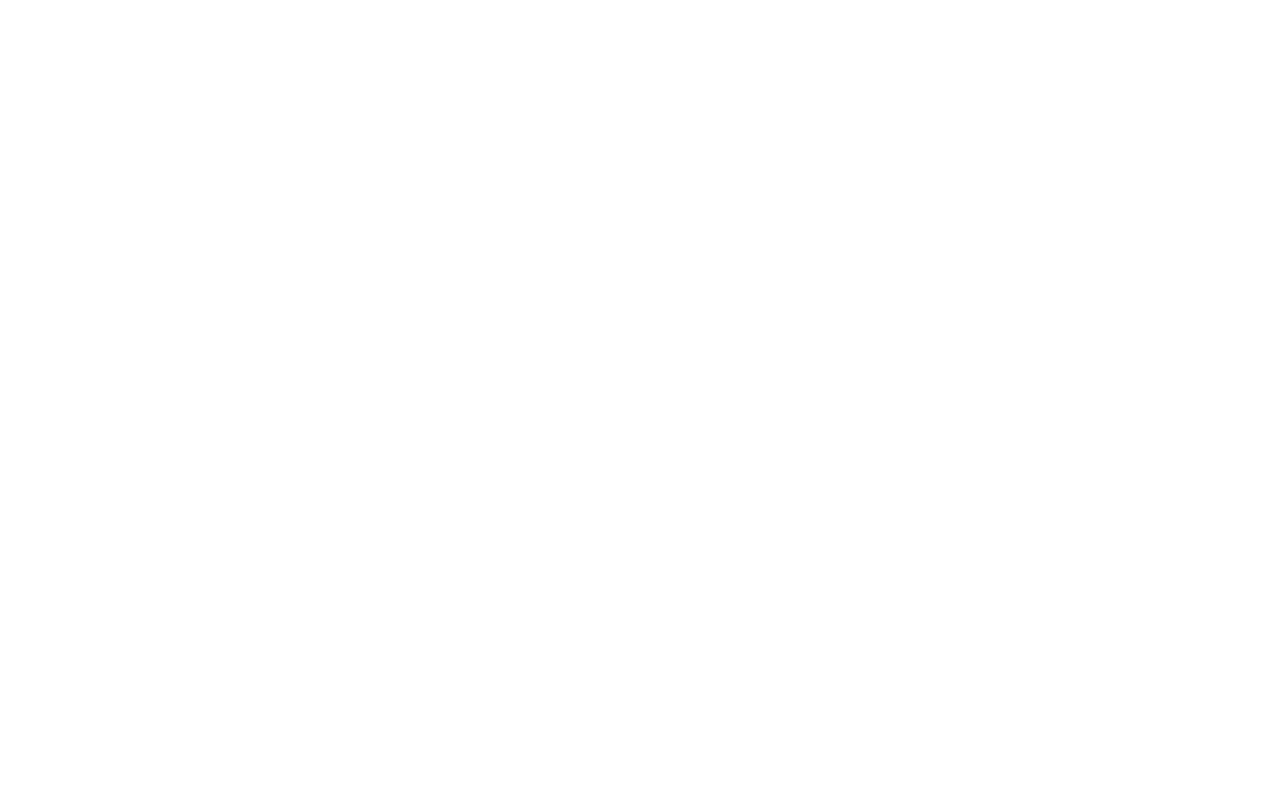
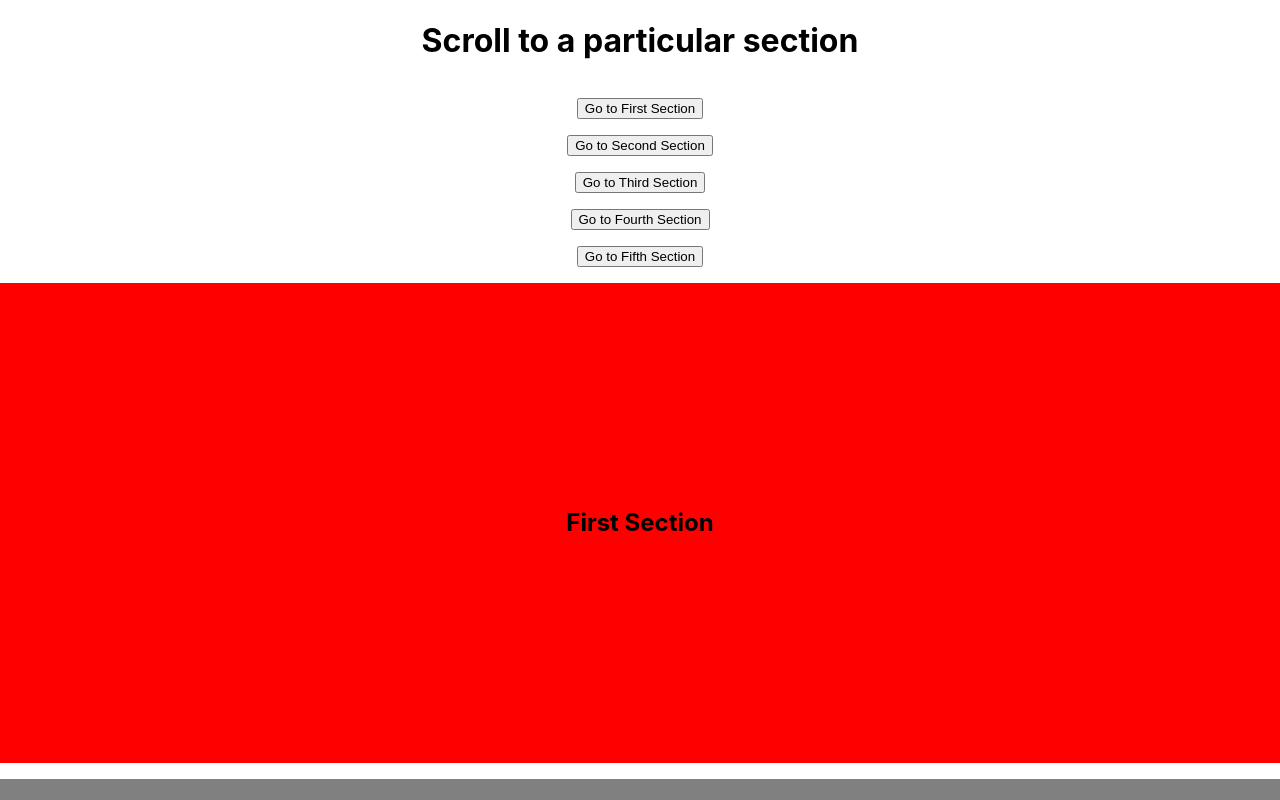
Before and after one commit to PavelPaliakou/React_samples, a React (Create React App) app: page / in a window 1280 px wide. Shown: the top 800 px of the page. Built offline with nearby package versions, Linux system fonts and the light colour scheme.

Commit message:
scroll to particular section

```diff
--- a/src/App.js
+++ b/src/App.js
@@ -1,4 +1,5 @@
 import './App.css';
+import ScrollToParticularSection from './components/scroolToParticularSection';
 // import TestUseResponsiveHook from './components/CustomUseResponsiveHook/test';
 // import TopBottomScrollButton from './components/topBottomScrollButton';
 // import TestCustomUseFetchHook from './components/customUseFetchHook/test';
@@ -60,6 +61,8 @@ function App() {
       {/* <TestUseResponsiveHook /> */}
 
       {/* <TopBottomScrollButton /> */}
+
+      <ScrollToParticularSection />
     </div>
   );
 }
--- /dev/null
+++ b/src/components/scroolToParticularSection/index.jsx
@@ -0,0 +1,73 @@
+import { useRef } from "react";
+import "./styles.css";
+
+export default function ScrollToSection() {
+    const refs = useRef([]);
+
+    const sections = [
+        {
+            label: "First Section",
+            style: {
+                background: "red",
+            },
+        },
+        {
+            label: "Second Section",
+            style: {
+                background: "grey",
+            },
+        },
+        {
+            label: "Third Section",
+            style: {
+                background: "blue",
+            },
+        },
+        {
+            label: "Fourth Section",
+            style: {
+                background: "green",
+            },
+        },
+        {
+            label: "Fifth Section",
+            style: {
+                background: "orange",
+            },
+        },
+    ];
+
+
+    function handleScrollToSection(sectionIndex) {
+        let pos = refs.current[sectionIndex].getBoundingClientRect().top;
+
+        window.scrollTo({
+            top: pos,
+            behavior: "smooth",
+        });
+    }
+
+    return (
+        <div className="container">
+            <h1>Scroll to a particular section</h1>
+            {
+                sections.map((element, index) => (
+                    <button key={index} onClick={() => handleScrollToSection(index)}>
+                        Go to {element.label}
+                    </button>
+                ))
+            }
+
+            {sections.map((element, index) => (
+                <section key={index}
+                    ref={(e) => (refs.current[index] = e)}
+                    className="section-container"
+                    style={element.style}>
+
+                    <h2>{element.label}</h2>
+
+                </section>
+            ))}
+        </div>
+    );
+}
--- /dev/null
+++ b/src/components/scroolToParticularSection/styles.css
@@ -0,0 +1,19 @@
+.container {
+    display: flex;
+    flex-direction: column;
+    justify-content: center;
+    align-items: center;
+    gap: 1rem;
+    width: 100%;
+    height: 100%;
+    min-height: 100vh;
+}
+
+.section-container {
+    display: flex;
+    justify-content: center;
+    align-items: center;
+    width: 100%;
+    height: 100%;
+    min-height: 60vh;
+}
```
